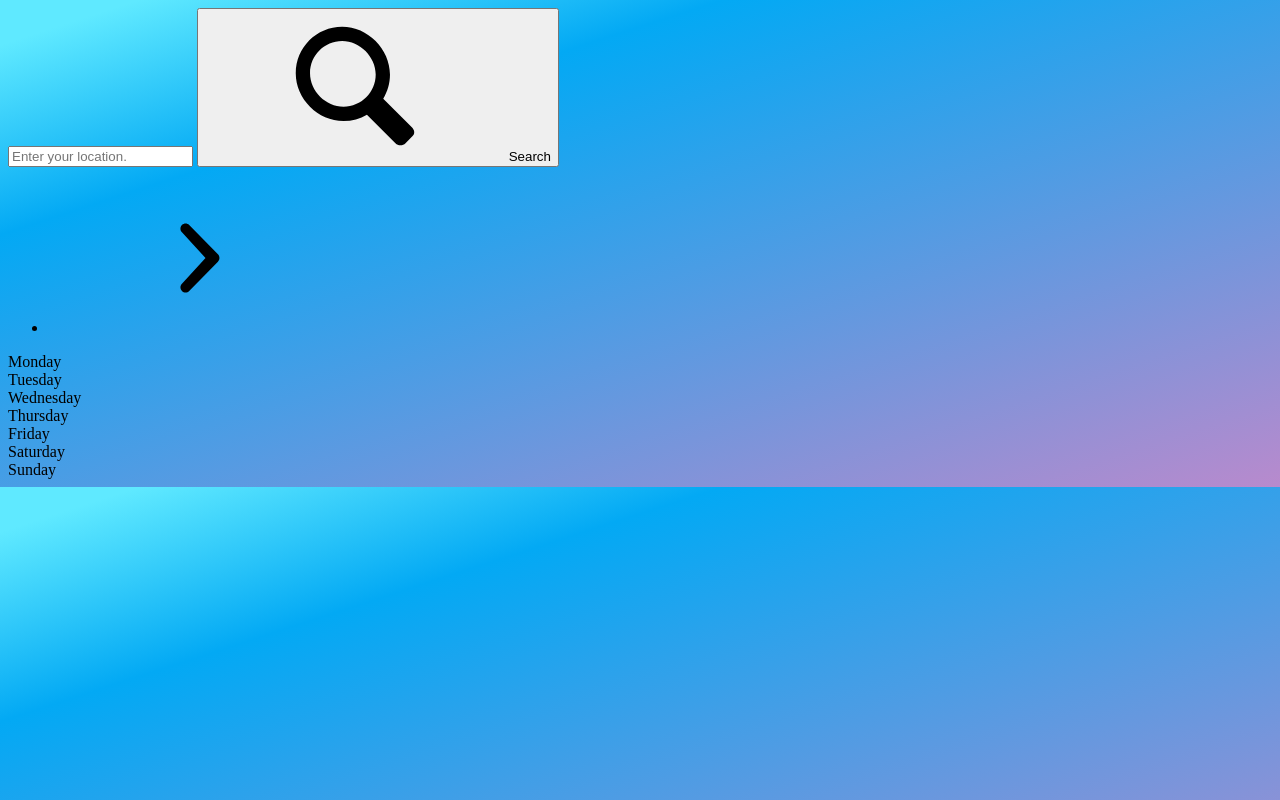
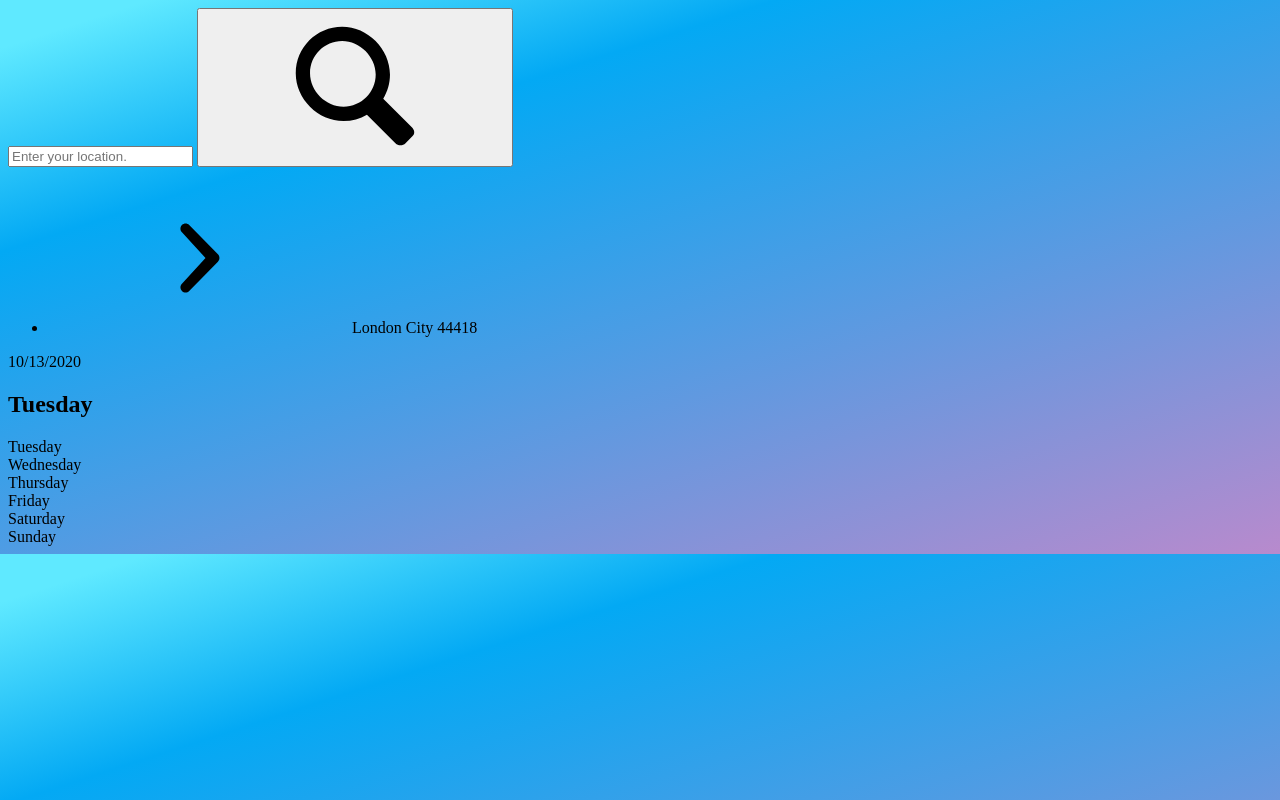
Before and after one commit to bolajiayeni/weather-app, a plain HTML site: page src/index.html in a window 1280 px wide. Drawn offline with Linux system fonts and the light colour scheme; no server answers.

Commit message:
Update index.html

```diff
--- a/src/index.html
+++ b/src/index.html
@@ -24,7 +24,6 @@
                     <use xlink:href="img/sprite.svg#icon-magnifying-glass"></use>
                 </svg>
 
-                <span>Search</span>
             </button>
 
         </div>
@@ -40,14 +39,25 @@
                         </svg>
                     </span>
 
-                    <span class="locations__result--right"></span>
+                    <span class="locations__result--right">
+
+                        <span class="location__name">London</span>
+                        <span class="location__type">City</span>
+                        <span class="location__woeid">44418</span>
+                    </span>
 
                 </li>
             </ul>
         </div>
 
         <div class="weather">
-            <div class="weather__item">Monday</div>
+            <div class="weather__item">
+                <header class="weather__item--header">
+                    <p class="weather__date">10/13/2020</p>
+                    <h2 class="weather__date">Tuesday</h2>
+                </header>
+
+            </div>
             <div class="weather__item">Tuesday</div>
             <div class="weather__item">Wednesday</div>
             <div class="weather__item">Thursday</div>
@@ -58,7 +68,17 @@
 
     </div>
 
-    <script></script>
+    <script>
+
+async function getWeather(query) {
+            const result = await fetch(`https://cors-anywhere.herokuapp.com/https://www.metaweather.com/api/location/search/?query=${query}`);
+
+            const data = await result.json();
+            console.log(data);
+        }
+
+        getWeather('lon');
+    </script>
 
 </body>
 </html>
```
